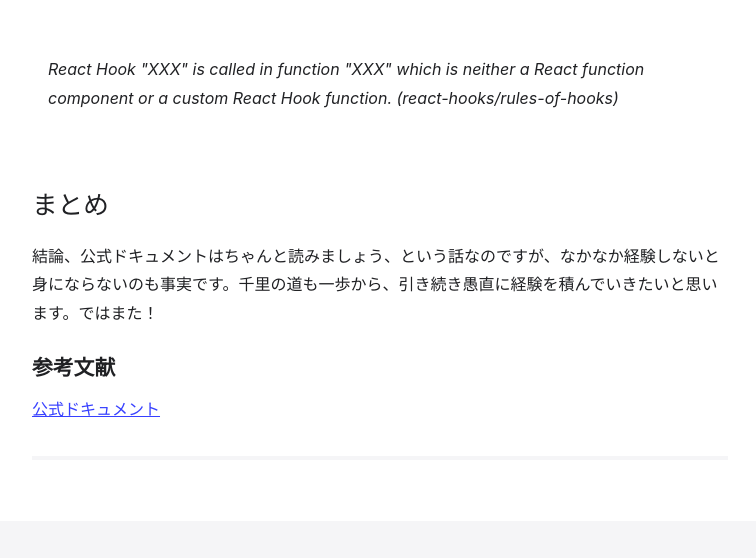
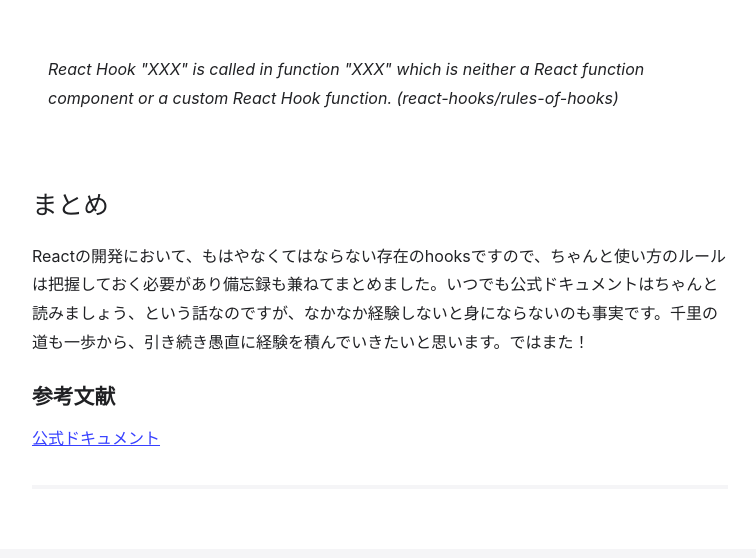
Before and after one commit to plusclass/devlog, a Gatsby site: page /react-hooks-rules/ in a window 1280 px wide. Shown: the part 3375-3933 px from the top of the page, without its empty margins (208-964 px from the left). Built offline with nearby package versions, Linux system fonts and the light colour scheme; Gatsby itself is replaced by a stand-in of ours; some packages are replaced by stand-ins of ours.

Commit message:
Update index.md

```diff
--- a/content/blog/react-hooks-rules/index.md
+++ b/content/blog/react-hooks-rules/index.md
@@ -99,7 +99,7 @@ export default Example;
 
 ## まとめ
 
-結論、公式ドキュメントはちゃんと読みましょう、という話なのですが、なかなか経験しないと身にならないのも事実です。千里の道も一歩から、引き続き愚直に経験を積んでいきたいと思います。ではまた！
+Reactの開発において、もはやなくてはならない存在のhooksですので、ちゃんと使い方のルールは把握しておく必要があり備忘録も兼ねてまとめました。いつでも公式ドキュメントはちゃんと読みましょう、という話なのですが、なかなか経験しないと身にならないのも事実です。千里の道も一歩から、引き続き愚直に経験を積んでいきたいと思います。ではまた！
 
 ### 参考文献
 
```
